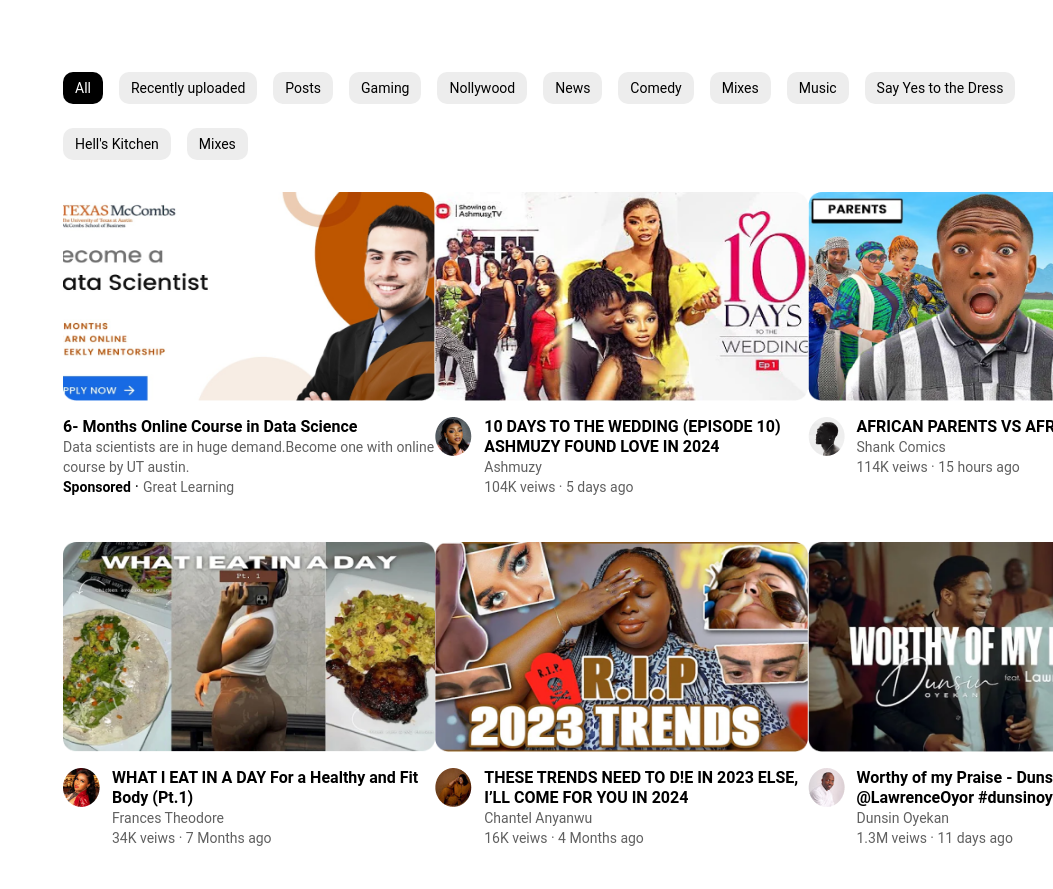
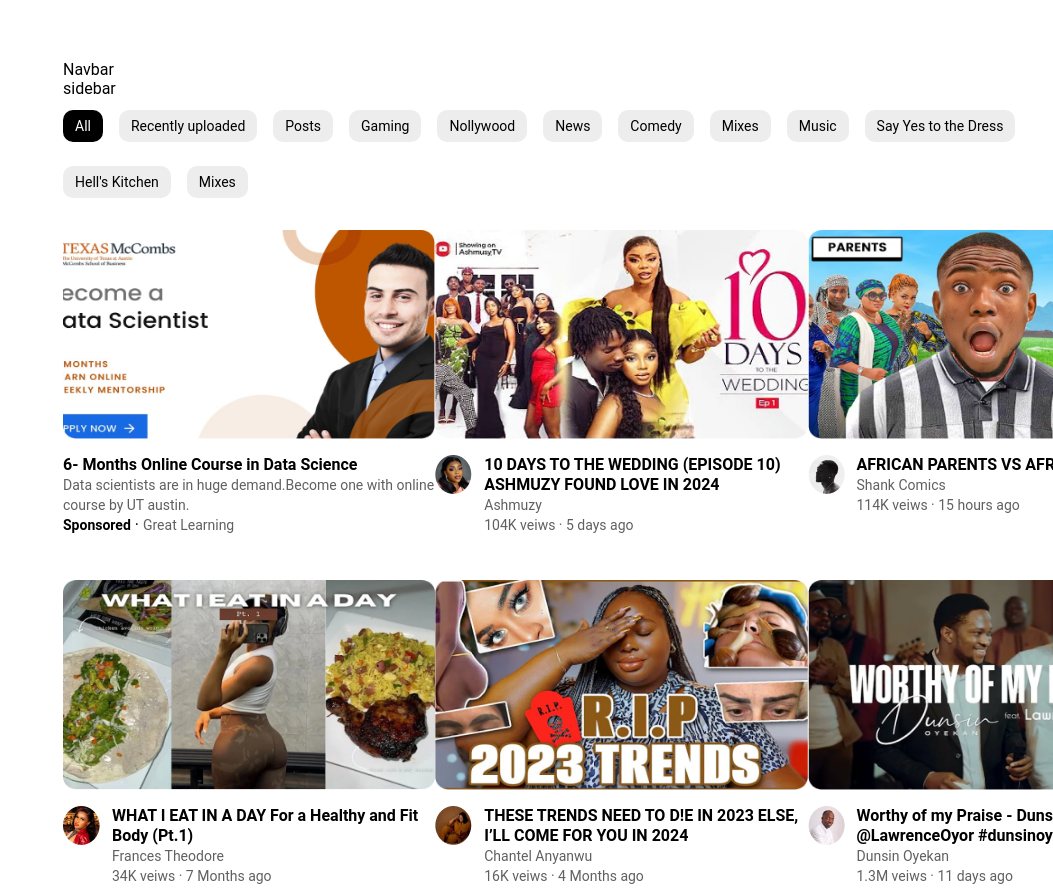
Before and after one commit to Ayomide-Segun/Group-A, a plain HTML site: page index.html in a window 1280 px wide. Shown: the top 889 px of the page, without its empty margins (227-1280 px from the left). Drawn offline with Linux system fonts and the light colour scheme.

Commit message:
Ayos work

```diff
--- a/index.html
+++ b/index.html
@@ -9,8 +9,14 @@
 </head>
 
 <body>
+    <!-- Hannahs part -->
+    <div>Navbar</div>
+    <div>
+        <!-- Aarons part -->
+        <div>sidebar</div>
 
-
+        <!-- Ayomides part -->
+        <div>
             <div>
                 <button class="All-button">All</button>
                 <button>Recently uploaded</button>
@@ -152,7 +158,7 @@
                         <img src="images/shorts 2.png" alt="shorts" class="shorts">
                     </div>
                     <div class="description">
-                <p class="title">Baked stuffed  pasta feel good foody</p>
+                        <p class="title">Baked stuffed pasta feel good foody</p>
                         <p class="subtitle">2.9M views</p>
                     </div>
                 </div>
@@ -242,6 +248,10 @@
                     </div>
                 </div>
             </div>
+        </div>
+    </div>
+
+
 </body>
 
 </html>
```
Lines whose indentation alone changed are shown as unchanged.
